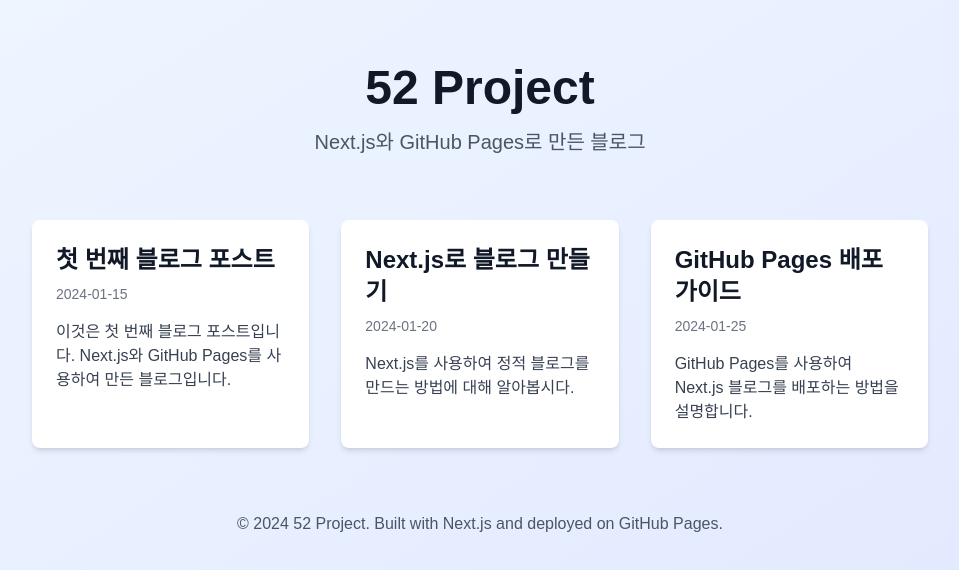
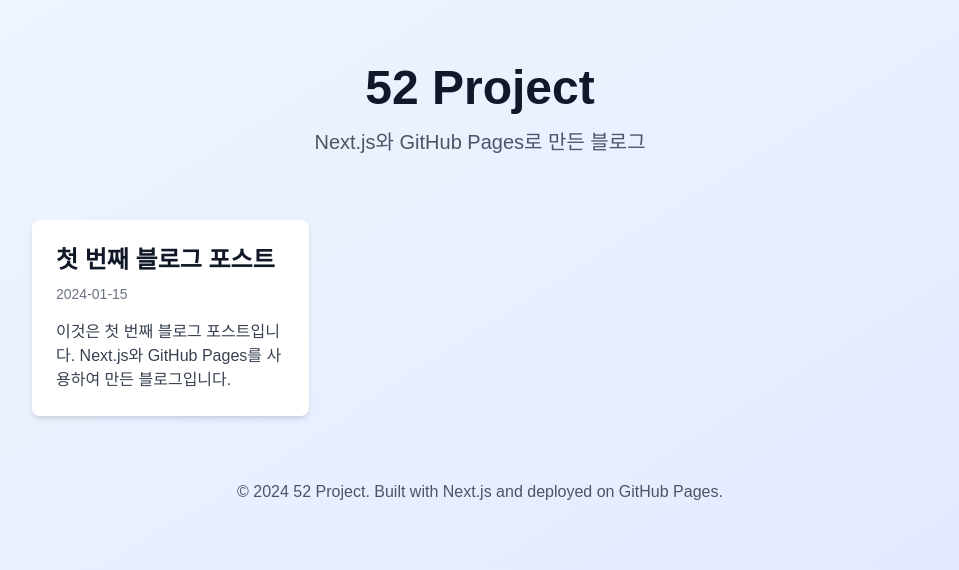
Before and after one commit to genkino/52-project, a Next.js app: page / in a window 1280 px wide. Shown: the top 570 px of the page, without its empty margins (160-1119 px from the left). Built offline with nearby package versions, Linux system fonts and the light colour scheme.

Commit message:
Remove sample posts: Next.js blog and GitHub Pages deploy guide

```diff
--- a/app/page.tsx
+++ b/app/page.tsx
@@ -7,20 +7,6 @@ const posts = [
     date: '2024-01-15',
     excerpt: '이것은 첫 번째 블로그 포스트입니다. Next.js와 GitHub Pages를 사용하여 만든 블로그입니다.',
     slug: 'first-post',
-  },
-  {
-    id: 2,
-    title: 'Next.js로 블로그 만들기',
-    date: '2024-01-20',
-    excerpt: 'Next.js를 사용하여 정적 블로그를 만드는 방법에 대해 알아봅시다.',
-    slug: 'nextjs-blog',
-  },
-  {
-    id: 3,
-    title: 'GitHub Pages 배포 가이드',
-    date: '2024-01-25',
-    excerpt: 'GitHub Pages를 사용하여 Next.js 블로그를 배포하는 방법을 설명합니다.',
-    slug: 'github-pages-deploy',
   },
 ]
 
--- a/app/posts/[slug]/page.tsx
+++ b/app/posts/[slug]/page.tsx
@@ -18,40 +18,12 @@ const posts: Record<string, { title: string; date: string; content: string }> =
       <p>앞으로 더 많은 포스트를 작성할 예정입니다!</p>
     `,
   },
-  'nextjs-blog': {
-    title: 'Next.js로 블로그 만들기',
-    date: '2024-01-20',
-    content: `
-      <p>Next.js를 사용하여 정적 블로그를 만드는 방법에 대해 알아봅시다.</p>
-      <h2>Next.js의 장점</h2>
-      <p>Next.js는 React 기반의 프레임워크로, 다음과 같은 장점이 있습니다:</p>
-      <ul>
-        <li>서버 사이드 렌더링(SSR)</li>
-        <li>정적 사이트 생성(SSG)</li>
-        <li>자동 코드 스플리팅</li>
-        <li>최적화된 이미지 로딩</li>
-      </ul>
-      <h2>블로그에 적용하기</h2>
-      <p>Next.js의 App Router를 사용하면 동적 라우팅을 쉽게 구현할 수 있습니다. 각 포스트는 파일 시스템 기반 라우팅을 통해 자동으로 생성됩니다.</p>
-    `,
-  },
-  'github-pages-deploy': {
-    title: 'GitHub Pages 배포 가이드',
-    date: '2024-01-25',
-    content: `
-      <p>GitHub Pages를 사용하여 Next.js 블로그를 배포하는 방법을 설명합니다.</p>
-      <h2>배포 단계</h2>
-      <ol>
-        <li>GitHub에 레포지토리 생성</li>
-        <li>Next.js 프로젝트를 정적 사이트로 빌드</li>
-        <li>gh-pages 패키지를 사용하여 배포</li>
-        <li>GitHub Pages 설정에서 브랜치 선택</li>
-      </ol>
-      <h2>주의사항</h2>
-      <p>GitHub Pages는 정적 사이트만 호스팅할 수 있으므로, Next.js의 <code>output: 'export'</code> 옵션을 사용해야 합니다.</p>
-      <p>또한 basePath와 assetPrefix를 설정하여 올바른 경로로 리소스를 제공해야 합니다.</p>
-    `,
-  },
+}
+
+export function generateStaticParams() {
+  return Object.keys(posts).map((slug) => ({
+    slug,
+  }))
 }
 
 export default function PostPage({ params }: { params: { slug: string } }) {
```
